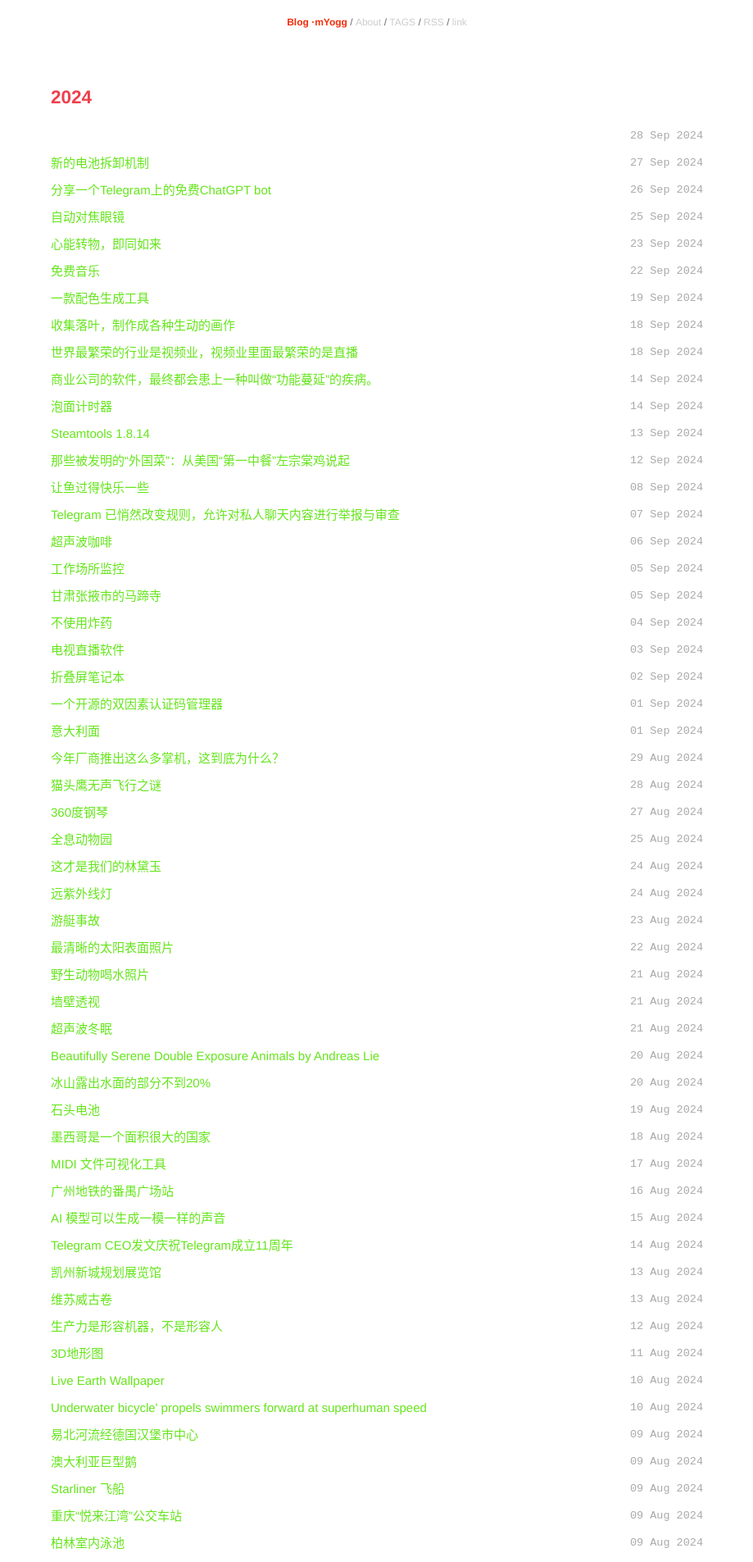
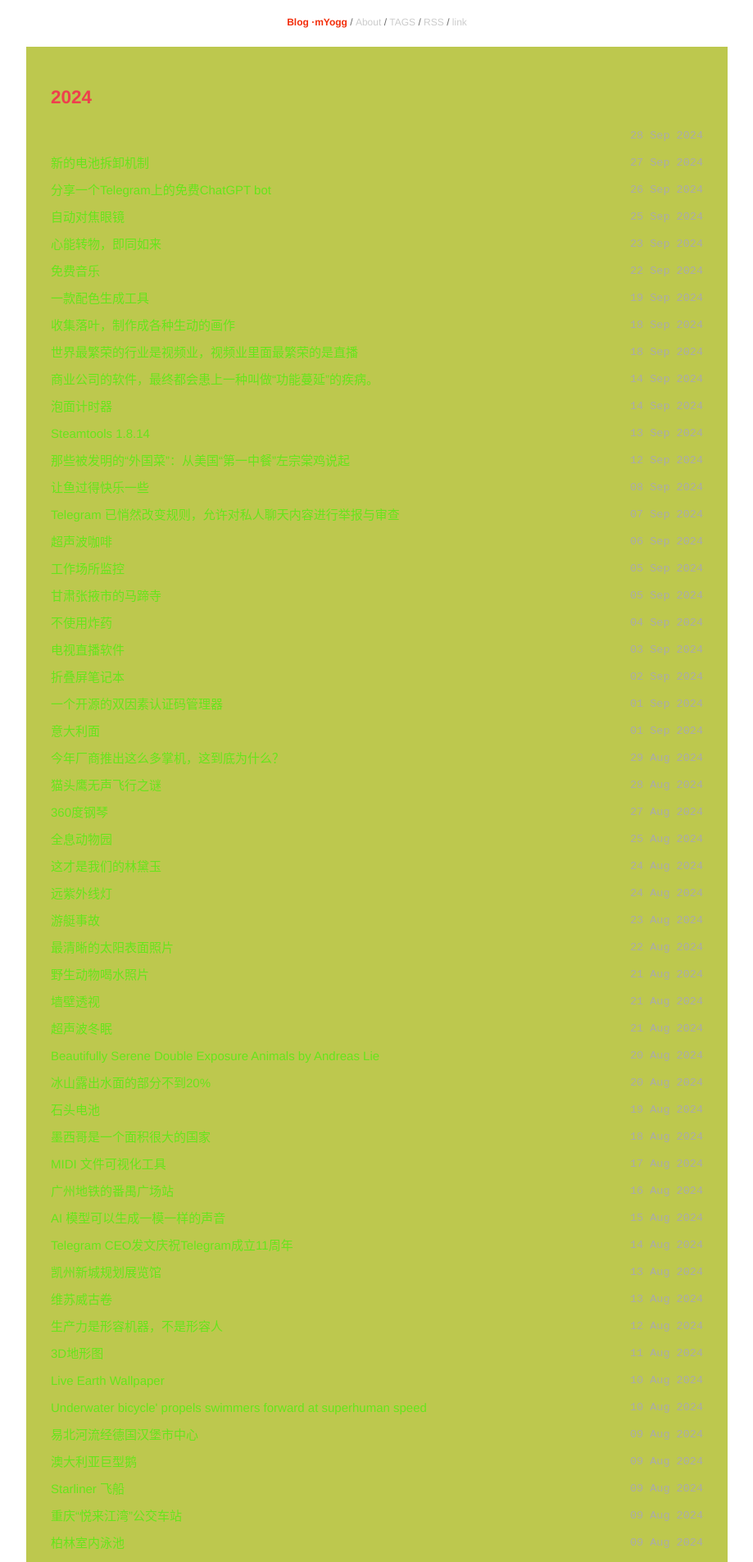
Before and after one commit to myogg/nnnn, a Jekyll site: the page built from index.html, in a window 1280 px wide. Shown: the top 1905 px of the page at 82% size, without its empty margins (180-1099 px from the left). Built offline with Jekyll 4.4.1, drawn with Linux system fonts in a browser that asks for light colours; nearby versions of some CDN libraries.

Commit message:
Update style.css

```diff
--- a/static/css/style.css
+++ b/static/css/style.css
@@ -134,7 +134,7 @@ a.extra:hover { border-bottom: 1px dashed #999; }
   margin: 0 auto;
   line-height: 1.75em;
   padding: 1em 2em;
-  background-color: #fff;
+  background-color: #bdc84e;
   margin: 1em auto;
 }
 
@@ -147,7 +147,7 @@ div#home {
 }
 
 .posts .index_more a {
-  color: #6525BF;
+  color: #bdc84e;
 }
 
 .posts {
```
